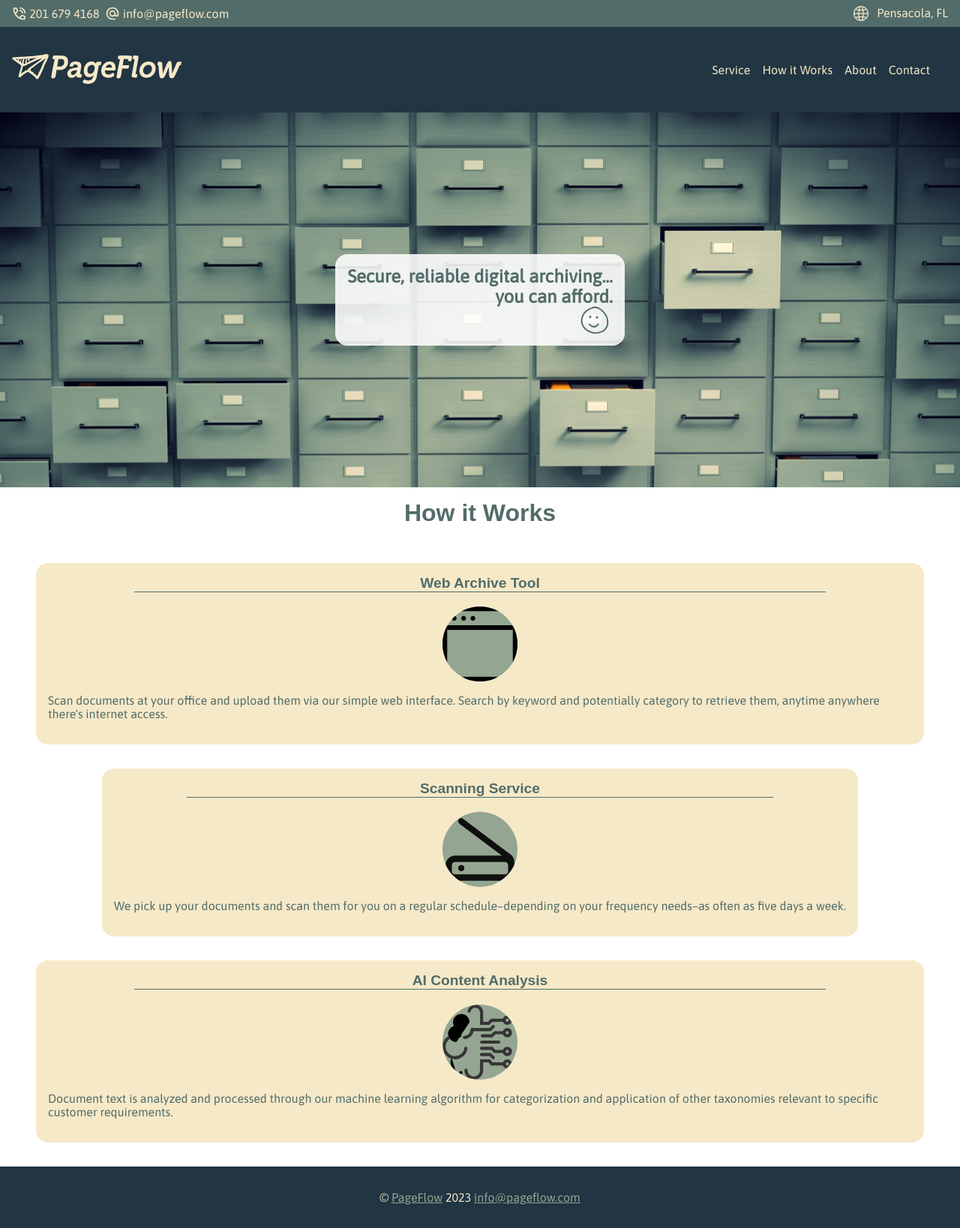
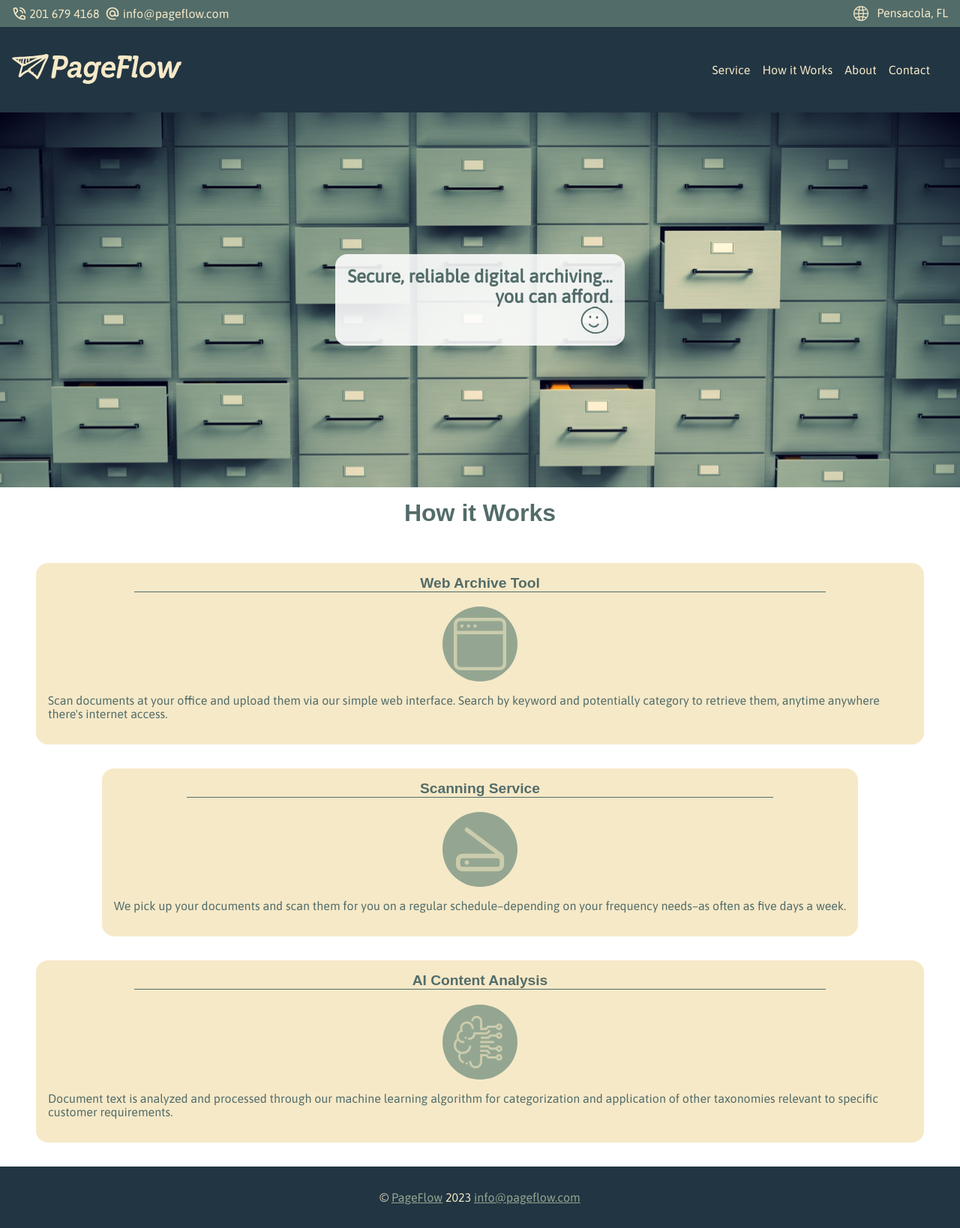
Before and after one commit to PageFlowPensacola/pageflow.com, a Jekyll site: the page built from index.markdown, in a window 1280 px wide. Shown: the whole page at 75% size. Built offline with Jekyll 4.4.1, drawn with Linux system fonts in a browser that asks for light colours; some web fonts are replaced; our own code applies the rules of GitHub Pages for plain Markdown files.

Commit message:
Refine second section.

```diff
--- a/index.markdown
+++ b/index.markdown
@@ -26,14 +26,14 @@ category: full-width image-captions
 
 ## How it Works
 
-  <div class=row>
+  <div class="row three">
     <div class=card>
       <h2>Web Archive Tool</h2>
       <div class=circle>
         <svg viewBox="0 0 32 32" version="1.1" xmlns="http://www.w3.org/2000/svg" xmlns:xlink="http://www.w3.org/1999/xlink" xmlns:sketch="http://www.bohemiancoding.com/sketch/ns">
 
           <g id="Page-1" stroke="none" stroke-width="1" fill="none" fill-rule="evenodd" sketch:type="MSPage">
-              <g id="Icon-Set" sketch:type="MSLayerGroup" transform="translate(-256.000000, -671.000000)" fill="#000000">
+              <g id="Icon-Set" sketch:type="MSLayerGroup" transform="translate(-256.000000, -671.000000)">
                   <path d="M265,675 C264.448,675 264,675.448 264,676 C264,676.553 264.448,677 265,677 C265.552,677 266,676.553 266,676 C266,675.448 265.552,675 265,675 L265,675 Z M269,675 C268.448,675 268,675.448 268,676 C268,676.553 268.448,677 269,677 C269.552,677 270,676.553 270,676 C270,675.448 269.552,675 269,675 L269,675 Z M286,679 L258,679 L258,675 C258,673.896 258.896,673 260,673 L284,673 C285.104,673 286,673.896 286,675 L286,679 L286,679 Z M286,699 C286,700.104 285.104,701 284,701 L260,701 C258.896,701 258,700.104 258,699 L258,681 L286,681 L286,699 L286,699 Z M284,671 L260,671 C257.791,671 256,672.791 256,675 L256,699 C256,701.209 257.791,703 260,703 L284,703 C286.209,703 288,701.209 288,699 L288,675 C288,672.791 286.209,671 284,671 L284,671 Z M261,675 C260.448,675 260,675.448 260,676 C260,676.553 260.448,677 261,677 C261.552,677 262,676.553 262,676 C262,675.448 261.552,675 261,675 L261,675 Z" id="browser" sketch:type="MSShapeGroup">
 
                 </path>
@@ -47,8 +47,8 @@ category: full-width image-captions
       <h2>Scanning Service</h2>
       <div class=circle>
         <svg viewBox="0 0 24 24" fill="none" xmlns="http://www.w3.org/2000/svg">
-        <path d="M7 18.0001C7 18.5523 6.55228 19.0001 6 19.0001C5.44772 19.0001 5 18.5523 5 18.0001C5 17.4478 5.44772 17.0001 6 17.0001C6.55228 17.0001 7 17.4478 7 18.0001Z" fill="#0F0F0F"/>
-        <path fill-rule="evenodd" clip-rule="evenodd" d="M6.6 2.20006C6.15817 1.86869 5.53137 1.95823 5.2 2.40006C4.86863 2.84189 4.95817 3.46869 5.4 3.80006L19 14.0001H4C2.34315 14.0001 1 15.3432 1 17.0001V19.0001C1 20.6569 2.34315 22.0001 4 22.0001H20C21.6569 22.0001 23 20.6569 23 19.0001V16C23 15.0557 22.5604 14.1703 21.8049 13.6037C18.4007 11.0506 8.75927 3.81951 6.6 2.20006ZM21 17.0001C21 16.4478 20.5523 16.0001 20 16.0001H4C3.44772 16.0001 3 16.4478 3 17.0001V19.0001C3 19.5523 3.44772 20.0001 4 20.0001H20C20.5523 20.0001 21 19.5523 21 19.0001V17.0001Z" fill="#0F0F0F"/>
+        <path d="M7 18.0001C7 18.5523 6.55228 19.0001 6 19.0001C5.44772 19.0001 5 18.5523 5 18.0001C5 17.4478 5.44772 17.0001 6 17.0001C6.55228 17.0001 7 17.4478 7 18.0001Z"/>
+        <path fill-rule="evenodd" clip-rule="evenodd" d="M6.6 2.20006C6.15817 1.86869 5.53137 1.95823 5.2 2.40006C4.86863 2.84189 4.95817 3.46869 5.4 3.80006L19 14.0001H4C2.34315 14.0001 1 15.3432 1 17.0001V19.0001C1 20.6569 2.34315 22.0001 4 22.0001H20C21.6569 22.0001 23 20.6569 23 19.0001V16C23 15.0557 22.5604 14.1703 21.8049 13.6037C18.4007 11.0506 8.75927 3.81951 6.6 2.20006ZM21 17.0001C21 16.4478 20.5523 16.0001 20 16.0001H4C3.44772 16.0001 3 16.4478 3 17.0001V19.0001C3 19.5523 3.44772 20.0001 4 20.0001H20C20.5523 20.0001 21 19.5523 21 19.0001V17.0001Z"/>
         </svg>
       </div>
       <p>We pick up your documents and scan them for you on a regular schedule–depending on your frequency needs–as often as five days a week.</p>
--- a/styles/main.css
+++ b/styles/main.css
@@ -260,7 +260,7 @@ button.hamburger svg {
   flex-direction: row;
   flex-wrap: wrap;
   justify-content: space-around;
-  align-items: center;
+  align-items: flex-start;
   padding: 1em;
 }
 
@@ -278,28 +278,34 @@ button.hamburger svg {
 }
 
 .card .circle svg {
-  width: 100%;
+  width: 70px;
   height: auto;
+  fill: var(--brand-primary-ultra-light);
 }
 
-.card .ai .cls-1,
+
+.card .circle svg g#Icon-Set {
+  fill: var(--brand-primary-ultra-light);
+}
+
+.card.ai .cls-1,
 .cls-2 {
   fill: none;
-  stroke: #353535;
+  stroke: var(--brand-primary-ultra-light);
   stroke-linecap: round;
   stroke-width: 2px;
 }
 
-.card .ai .cls-1 {
+.card.ai .cls-1 {
   stroke-linejoin: round;
 }
 
-.card .ai .cls-2 {
+.card.ai .cls-2 {
   stroke-miterlimit: 10;
 }
 
-.card .ai .cls-3 {
-  fill: #353535;
+.card.ai .cls-3 {
+  fill: var(--brand-primary-ultra-light);
 }
 
 .card h2 {
```
